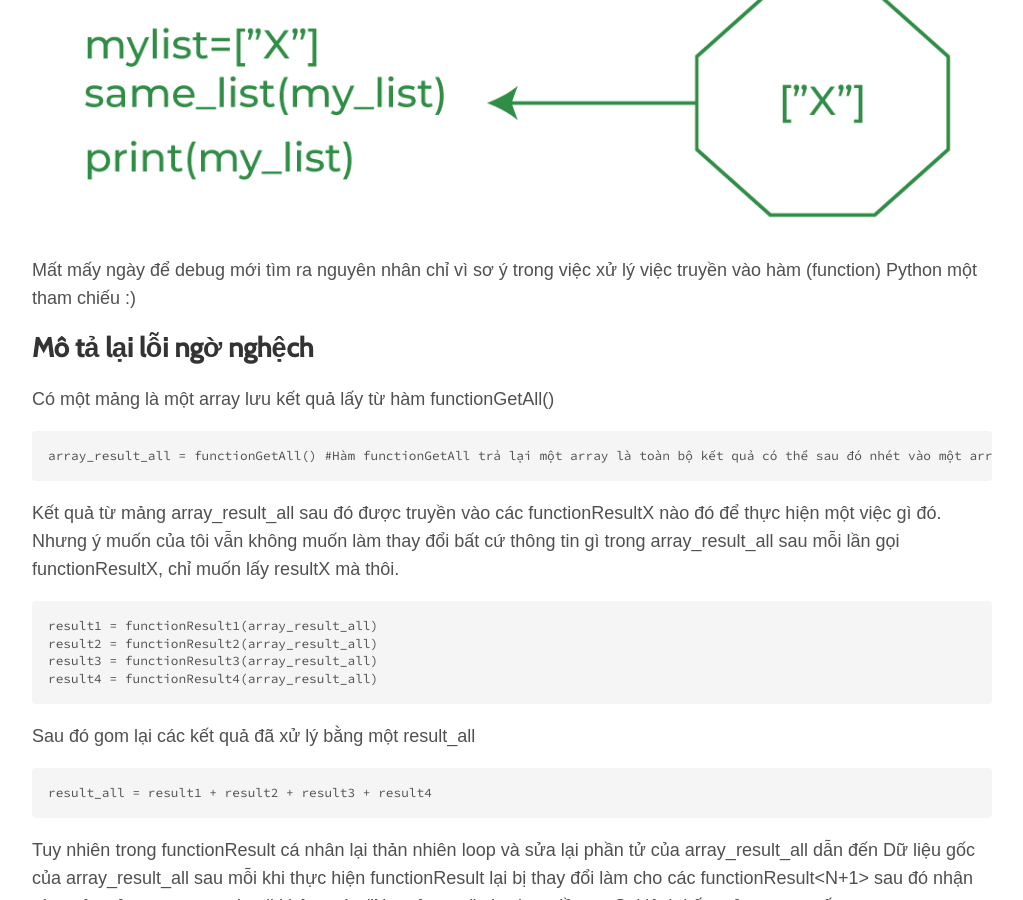
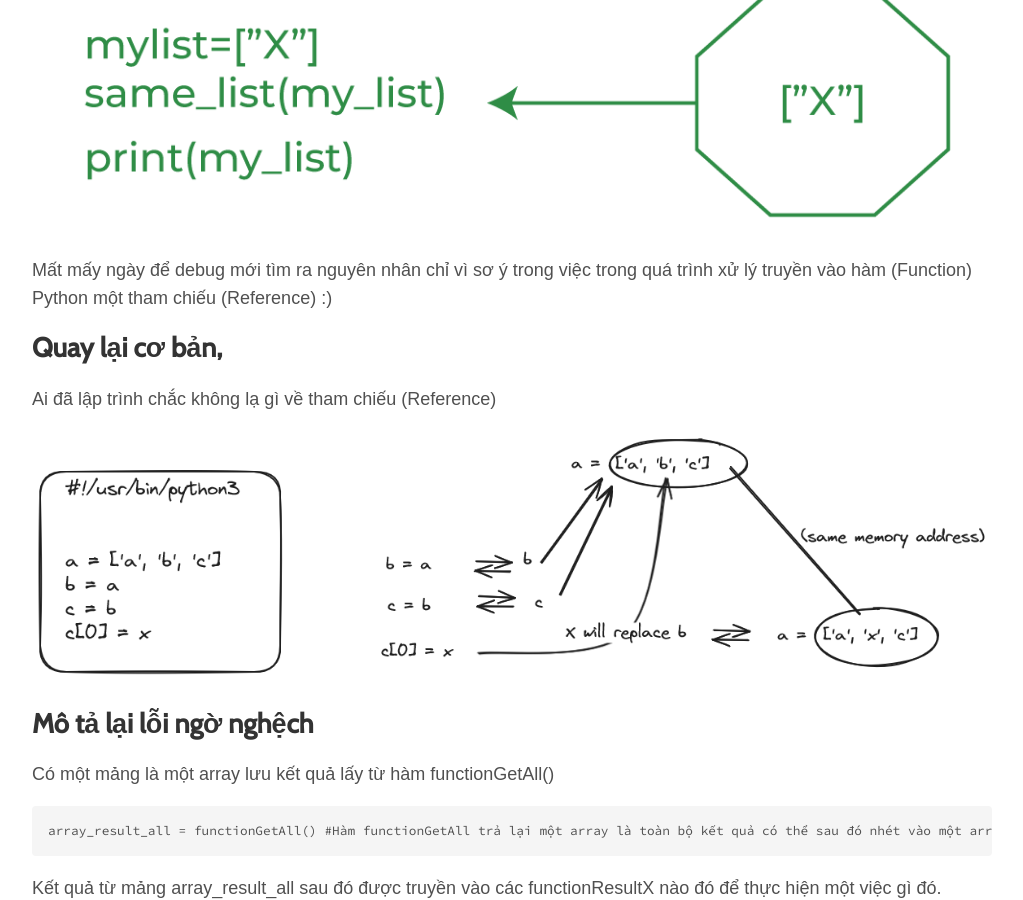
Before and after one commit to vietcf/vietchoi, a Jekyll site: the page built from _posts/2024-05-20-diem-can-chu-y-khi-truyen-gia-tri-vao-ham-trong-python.md, in a window 1280 px wide and 900 px high, scrolled down 537 px. Shown: the whole window, without its empty margins (128-1151 px from the left). Built offline with Jekyll 4.4.1, drawn with Linux system fonts in a browser that asks for light colours; some web fonts are replaced.

Commit message:
update refer

```diff
--- a/_posts/2024-05-20-diem-can-chu-y-khi-truyen-gia-tri-vao-ham-trong-python.md
+++ b/_posts/2024-05-20-diem-can-chu-y-khi-truyen-gia-tri-vao-ham-trong-python.md
@@ -7,7 +7,15 @@ tags: ['python']
 image: assets/img/2024/05/20/1-reference-intro.png
 ---
 
-Mất mấy ngày để debug mới tìm ra nguyên nhân chỉ vì sơ ý trong việc xử lý việc truyền vào hàm (function) Python một tham chiếu :)
+Mất mấy ngày để debug mới tìm ra nguyên nhân chỉ vì sơ ý trong việc trong quá trình xử lý truyền vào hàm (Function) Python một tham chiếu (Reference) :)
+
+
+## Quay lại cơ bản,
+
+Ai đã lập trình chắc không lạ gì về tham chiếu (Reference)
+
+![Reference]({{site.url}}/assets/img/2024/05/20/2-reference.png)
+
 
 ## Mô tả lại lỗi ngờ nghệch
 
```
Also changed, not shown: assets/img/2024/05/20/2-reference.png (added).
